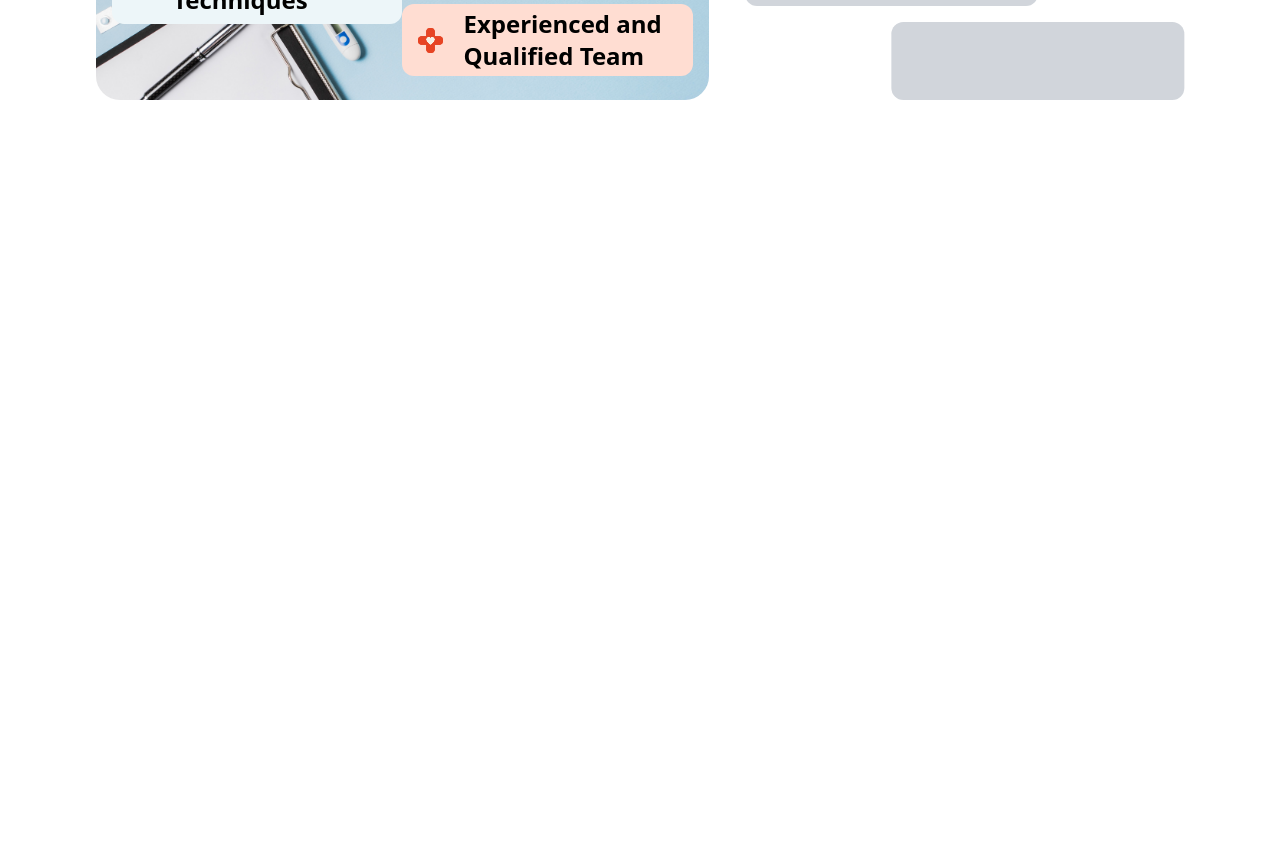
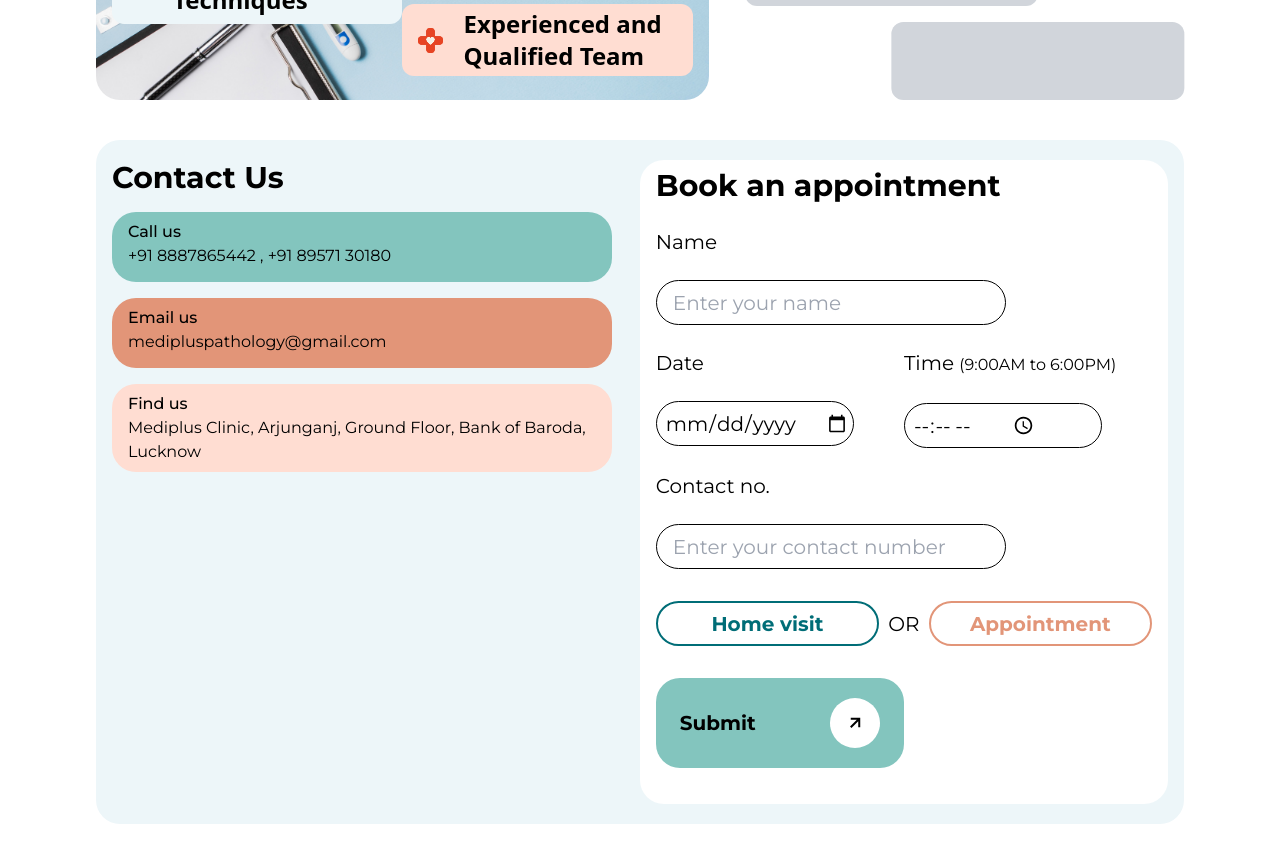
Before and after one commit to jayshiai/mediplus, a Next.js app: page / in a window 1280 px wide. Shown: the part 1560-2422 px from the top of the page. Before the commit the page ends 1680 px from the top, so only its background shows below. Built offline with nearby package versions, Linux system fonts and the light colour scheme; a web font is replaced by a local one.

Commit message:
form designed

```diff
--- a/package.json
+++ b/package.json
@@ -13,6 +13,7 @@
     "next": "14.0.1",
     "react": "^18",
     "react-dom": "^18",
+    "react-hook-form": "^7.48.2",
     "react-icons": "^4.11.0"
   },
   "devDependencies": {
--- a/src/app/page.jsx
+++ b/src/app/page.jsx
@@ -4,6 +4,7 @@ import Tests from "@/components/Tests";
 import Services from "@/components/Services";
 import HomeComp from "@/components/HomeComp";
 import ChooseUs from "@/components/ChooseUs";
+import ContactUs from "@/components/ContactUs";
 
 export default function Home() {
   return (
@@ -14,6 +15,7 @@ export default function Home() {
         <Tests />
       </div>
       <ChooseUs />
+      <ContactUs />
       <div className="sm:hidden fixed bottom-0 w-screen h-[10vh] px-5 pb-5 flex flex-col justify-end">
         <div className="w-full h-[7.5vh] bg-[#006D77] flex justify-center items-center text-2xl font-bold text-white font-mono rounded-2xl">
           <div>Book Appointment</div>
--- /dev/null
+++ b/src/components/ContactForm.jsx
@@ -0,0 +1,144 @@
+import React from "react";
+
+import { BiUpArrowAlt } from "react-icons/bi";
+import { motion } from "framer-motion";
+import { useState } from "react";
+const ContactForm = () => {
+  const [selectedOption, setSelectedOption] = useState("none");
+  const arrowVariant = {
+    initial: {
+      x: 0,
+      y: [50, 0],
+      opacity: 1,
+      transition: {
+        duration: 0.5,
+        ease: "linear",
+      },
+    },
+    static: {
+      y: 0,
+    },
+
+    animate: {
+      y: [0, -50, 50, 0],
+      opacity: [1, 0, 0, 1],
+
+      transition: {
+        duration: 1,
+        ease: "linear",
+      },
+    },
+    tapped: {
+      y: [0, -50],
+      opacity: [1, 0],
+
+      transition: {
+        duration: 0.5,
+        ease: "linear",
+      },
+    },
+  };
+  return (
+    <form className="w-full h-[55%] lg:h-full flex flex-col lg:text-xl gap-2 lg:gap-6 bg-white px-4 py-2 rounded-3xl">
+      <div className="font-bold text-xl lg:text-3xl">Book an appointment</div>
+      <div>Name</div>
+      <input
+        type="text"
+        id="name"
+        name="name"
+        placeholder="Enter your name"
+        required
+        className="w-full border-[1.5px] border-black h-[30px] max-w-[350px] lg:h-[45px] rounded-full px-4 flex items-center "
+      />
+      <div className="w-full flex justify-between">
+        <div className="w-1/2 flex flex-col gap-2 lg:gap-6">
+          <div>Date</div>
+          <input
+            type="date"
+            id="date"
+            name="date"
+            min={new Date().toISOString().split("T")[0]}
+            className="w-[80%] border-[1.5px] border-black h-[30px] max-w-[350px] lg:h-[45px] rounded-full px-2 flex items-center"
+            required
+          />
+          {/* <div className="w-[80%] border-[1.5px] border-black h-[30px] max-w-[350px] lg:h-[45px] rounded-full px-2 flex items-center">
+            <div className="opacity-50">Enter date</div>
+          </div> */}
+        </div>
+        <div className="w-1/2 flex flex-col gap-2 lg:gap-6">
+          <div>
+            Time <small>(9:00AM to 6:00PM)</small>
+          </div>
+          <input
+            type="time"
+            id="time"
+            name="time"
+            min="9:00"
+            max="18:00"
+            className="w-[80%] border-[1.5px] border-black h-[30px] max-w-[350px] lg:h-[45px] rounded-full px-2 flex items-center"
+            required
+          />
+          {/* <div className="w-[80%] border-[1.5px] border-black h-[30px] max-w-[350px] lg:h-[45px] rounded-full px-2 flex items-center">
+            <div className="opacity-50">Enter time</div>
+          </div> */}
+        </div>
+      </div>
+      <div>Contact no.</div>
+      <input
+        type="tel"
+        id="phone"
+        name="phone"
+        placeholder="Enter your contact number"
+        required
+        className="w-full border-[1.5px] border-black h-[30px] max-w-[350px] lg:h-[45px] rounded-full px-4 flex items-center "
+      />
+      {/* <div className="w-full border-[1.5px] border-black h-[30px] max-w-[350px] lg:h-[45px] rounded-full px-2 flex items-center ">
+        <div className="opacity-50">Enter your contact no.</div>
+      </div> */}
+      <div className="w-full mt-2 flex justify-between items-center ">
+        <div className="w-[45%]">
+          <div
+            onClick={() => setSelectedOption("HomeVisit")}
+            className={`${
+              selectedOption === "HomeVisit"
+                ? "bg-[#006D77] text-white"
+                : "border-2 border-[#006D77] text-[#006D77]"
+            } flex justify-center items-center w-full h-[30px] max-w-[350px] lg:h-[45px]  font-bold  rounded-full cursor-pointer`}
+          >
+            Home visit
+          </div>
+        </div>
+        OR
+        <div className="w-[45%]">
+          <div
+            onClick={() => setSelectedOption("Appointment")}
+            className={`${
+              selectedOption === "Appointment"
+                ? "bg-[#E29578] text-white"
+                : "border-2 border-[#E29578] text-[#E29578]"
+            } flex justify-center items-center w-full h-[30px] max-w-[350px] lg:h-[45px]  font-bold  rounded-full cursor-pointer`}
+          >
+            Appointment
+          </div>
+        </div>
+      </div>
+      <div className="w-1/2 relative flex justify-between font-bold items-center mt-2 max-w-[250px] h-[45px] lg:h-[90px] bg-[#83C5BE] rounded-full lg:rounded-3xl pl-6 pr-2 lg:pr-6">
+        <div> Submit</div>
+        <motion.div
+          initial="static"
+          whileHover="animate"
+          whileTap="tapped"
+          whileInView="initial"
+          viewport={{ once: true }}
+          className=" overflow-hidden cursor-pointer  text-2xl rotate-45 flex justify-center items-center text-black  bottom-4 right-4 h-[30px] w-[30px] lg:h-[50px] lg:w-[50px] rounded-full bg-white"
+        >
+          <motion.div variants={arrowVariant}>
+            <BiUpArrowAlt />
+          </motion.div>
+        </motion.div>
+      </div>
+    </form>
+  );
+};
+
+export default ContactForm;
--- /dev/null
+++ b/src/components/ContactUs.jsx
@@ -0,0 +1,32 @@
+import React from "react";
+import ContactForm from "./ContactForm";
+
+const ContactUs = () => {
+  return (
+    <div className="h-screen w-full px-4 py-5">
+      <div className="w-full h-[90%] flex flex-col lg:flex-row-reverse gap-4 bg-[#EDF6F9] px-4 py-5 montserrat rounded-3xl">
+        <div className="text-3xl font-bold lg:hidden">Contact Us</div>
+        <ContactForm />
+        <div className="flex flex-col gap-4 w-full">
+          <div className="text-3xl font-bold hidden lg:block">Contact Us</div>
+          <div className="w-full max-w-[500px] h-[70px] bg-[#83C5BE] rounded-3xl px-4 py-2">
+            <div className="font-medium ">Call us</div>
+            <div className="">+91 8887865442 , +91 89571 30180</div>
+          </div>
+          <div className="w-full max-w-[500px] h-[70px] bg-[#E29578] rounded-3xl px-4 py-2">
+            <div className="font-medium ">Email us</div>
+            <div className="">medipluspathology@gmail.com</div>
+          </div>
+          <div className="w-full max-w-[500px] min-h-[70px] h-fit bg-[#FFDDD2] rounded-3xl px-4 py-2">
+            <div className="font-medium ">Find us</div>
+            <div className="">
+              Mediplus Clinic, Arjunganj, Ground Floor, Bank of Baroda, Lucknow
+            </div>
+          </div>
+        </div>
+      </div>
+    </div>
+  );
+};
+
+export default ContactUs;
```
Also changed, not shown: 1 other file (tests, documents, lock files or other folders).
